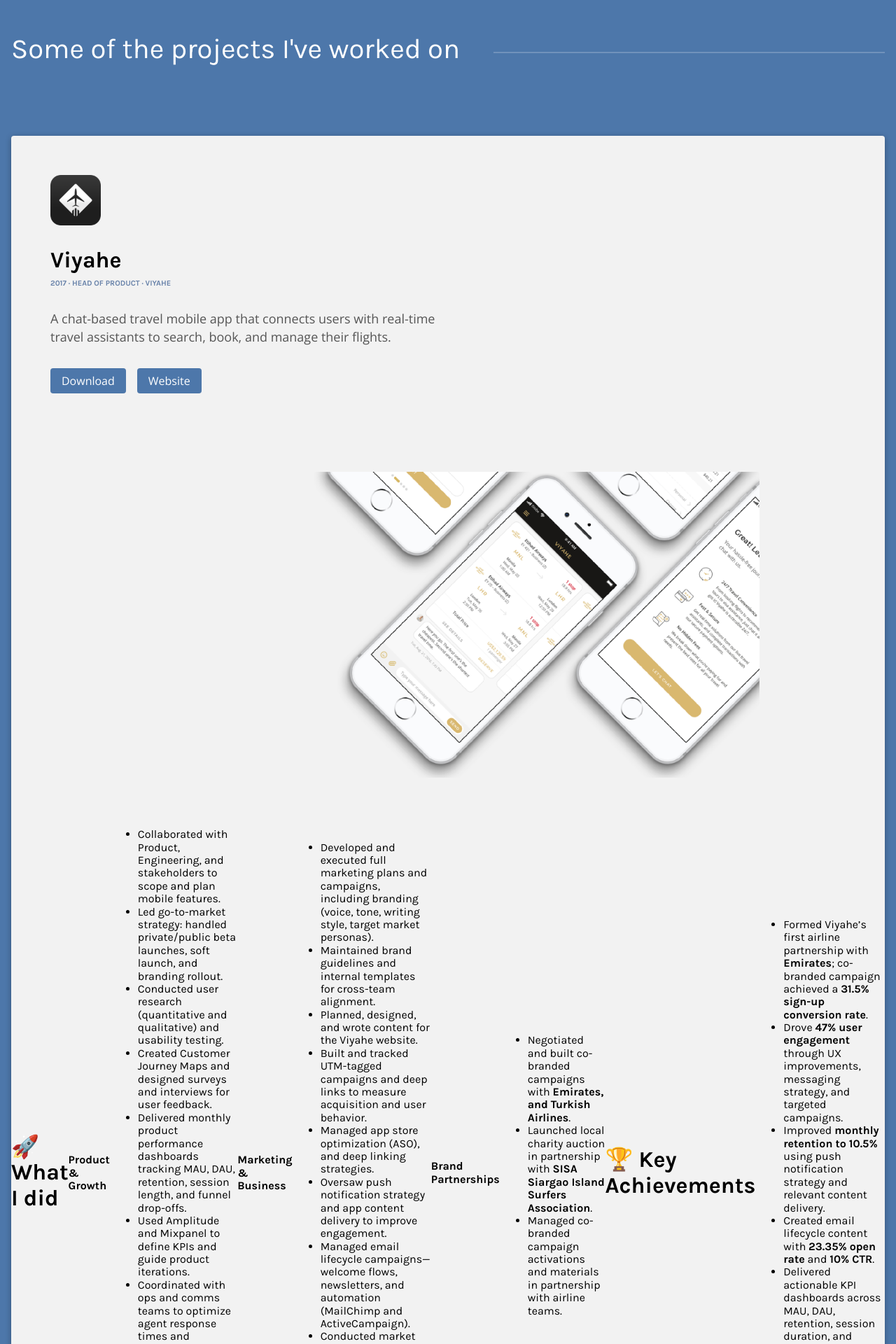
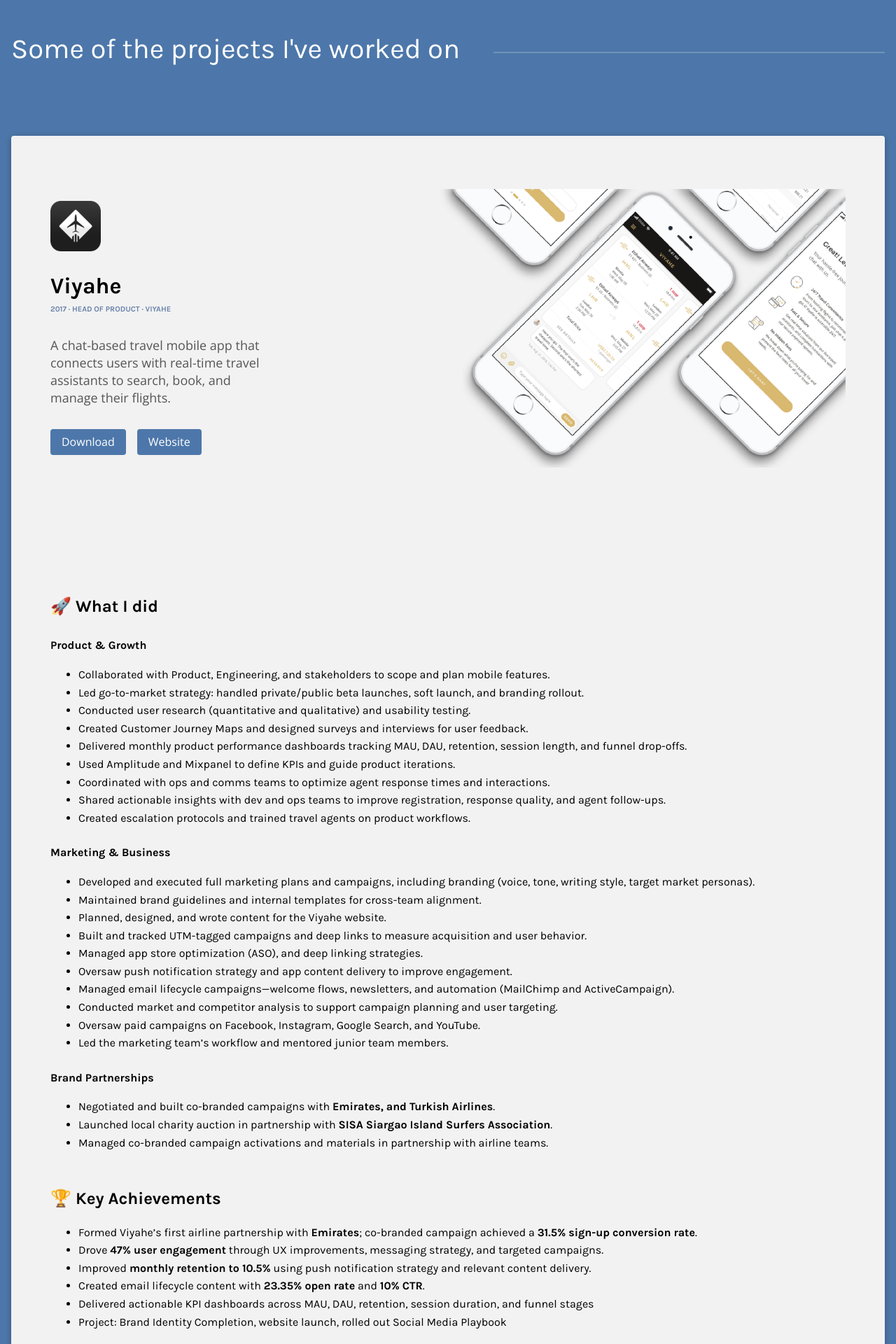
Before and after one commit to mpaulcarr/mpaulcarr.github.io, a Jekyll site: the page built from index.html, in a window 1280 px wide. Shown: the part 946-2866 px from the top of the page at 70% size. Built offline with Jekyll 4.4.1, drawn with Linux system fonts in a browser that asks for light colours.

Commit message:
adjust styles

```diff
--- a/css/styles.scss
+++ b/css/styles.scss
@@ -129,10 +129,24 @@
   margin-bottom: 96px;
   min-height: 450px;
 
-  .project-content {
+  .project-header {
     display: flex;
     flex-direction: row;
     align-items: center;
+  }
+
+  .project-content {
+    padding: 56px;
+    line-height: 1.6;
+
+    h4 {
+      margin-top: 48px;
+      font-size: 24px;
+    }
+
+    h5 {
+      margin-top: 24px;
+    }
   }
 
   .project-feature-image {
```
